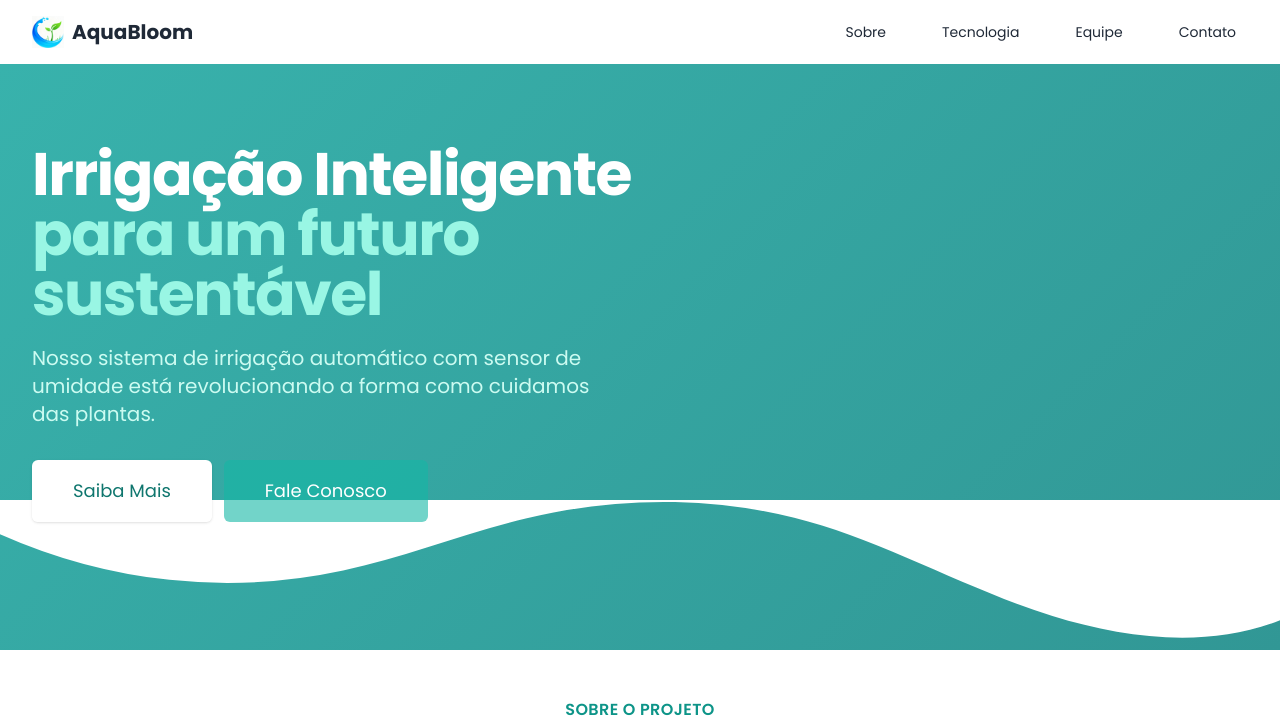
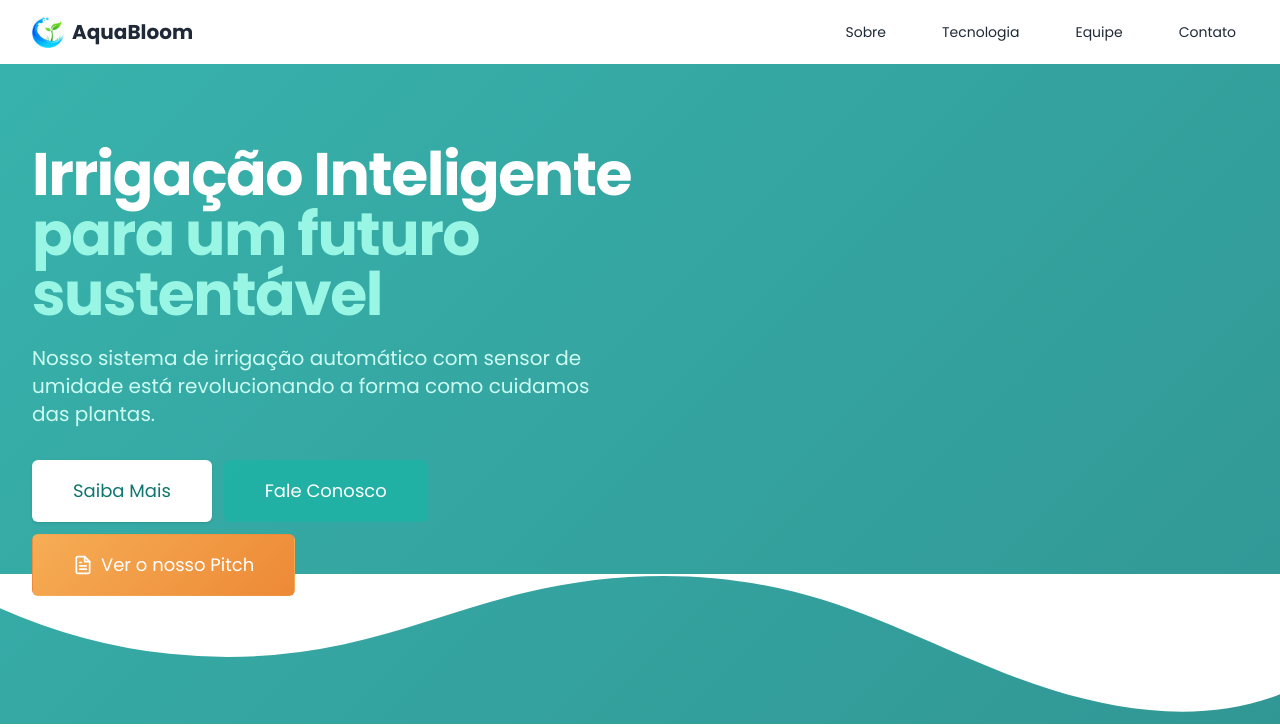
Before and after one commit to felipeguerralages123-arch/aquabloom-site, a plain HTML site: page index.html in a window 1280 px wide. Shown: the top 727 px of the page. Drawn offline with nearby package versions, Linux system fonts and the light colour scheme.

```diff
--- a/index.html
+++ b/index.html
@@ -51,6 +51,14 @@
                 box-shadow: 0 0 0 0 rgba(56, 178, 172, 0);
             }
         }
+        .pitch-btn {
+            background: linear-gradient(135deg, #f6ad55 0%, #ed8936 100%);
+            transition: all 0.3s ease;
+        }
+        .pitch-btn:hover {
+            transform: translateY(-2px);
+            box-shadow: 0 8px 20px rgba(237, 137, 54, 0.4);
+        }
     </style>
 </head>
 <body class="bg-gray-50">
@@ -62,7 +70,6 @@
                     <div class="flex-shrink-0 flex items-center">
                         <img src="imgsite/logo.jpg" alt="Logo AquaBloom" class="h-8 w-8 object-contain">
                         <span class="ml-2 text-xl font-bold text-gray-800">AquaBloom</span>
-
                     </div>
                 </div>
                 <div class="hidden md:ml-6 md:flex md:items-center md:space-x-8">
@@ -103,15 +110,21 @@
                         <p class="mt-3 text-base text-teal-100 sm:mt-5 sm:text-lg sm:max-w-xl sm:mx-auto md:mt-5 md:text-xl lg:mx-0">
                             Nosso sistema de irrigação automático com sensor de umidade está revolucionando a forma como cuidamos das plantas.
                         </p>
-                        <div class="mt-5 sm:mt-8 sm:flex sm:justify-center lg:justify-start">
+                        <div class="mt-5 sm:mt-8 sm:flex sm:flex-wrap sm:justify-center lg:justify-start gap-3">
                             <div class="rounded-md shadow">
                                 <a href="#tecnologia" class="w-full flex items-center justify-center px-8 py-3 border border-transparent text-base font-medium rounded-md text-teal-700 bg-white hover:bg-gray-50 md:py-4 md:text-lg md:px-10">
                                     Saiba Mais
                                 </a>
                             </div>
-                            <div class="mt-3 sm:mt-0 sm:ml-3">
+                            <div class="mt-3 sm:mt-0">
                                 <a href="#contato" class="w-full flex items-center justify-center px-8 py-3 border border-transparent text-base font-medium rounded-md text-white bg-teal-500 bg-opacity-60 hover:bg-opacity-70 md:py-4 md:text-lg md:px-10">
                                     Fale Conosco
+                                </a>
+                            </div>
+                            <div class="mt-3 sm:mt-0">
+                                <a href="https://drive.google.com/file/d/1bAIH5ygs-DtvzCdrHd6o7x8XQPMGi3mJ/view?usp=drive_link" target="_blank" rel="noopener noreferrer" class="pitch-btn w-full flex items-center justify-center gap-2 px-8 py-3 border border-transparent text-base font-medium rounded-md text-white md:py-4 md:text-lg md:px-10">
+                                    <i data-feather="file-text" class="h-5 w-5"></i>
+                                    Ver o nosso Pitch
                                 </a>
                             </div>
                         </div>
@@ -257,38 +270,31 @@
             </div>
             <div class="mt-10">
                 <dl class="space-y-10 md:space-y-0 md:grid md:grid-cols-2 lg:grid-cols-3 md:gap-x-8 md:gap-y-10">
-
                     <div class="relative">
                         <dt class="text-lg leading-6 font-medium text-gray-900">Felipe Lages</dt>
                         <dd class="mt-2 text-base text-gray-500">
                             Estudante do ensino secundário interessado em tecnologia e impacto ambiental.
                         </dd>
                     </div>
-
                     <div class="relative">
                         <dt class="text-lg leading-6 font-medium text-gray-900">Rafael Siqueira</dt>
                         <dd class="mt-2 text-base text-gray-500">
                             Jovem pesquisador em formação, com foco em engenharia e soluções sustentáveis.
                         </dd>
                     </div>
-
                     <div class="relative">
                         <dt class="text-lg leading-6 font-medium text-gray-900">Ricardo Silva</dt>
                         <dd class="mt-2 text-base text-gray-500">
                             Estudante dedicado à inovação científica e projetos escolares de impacto social.
                         </dd>
                     </div>
-
                     <div class="relative">
                         <dt class="text-lg leading-6 font-medium text-gray-900">Tiago Cunha</dt>
                         <dd class="mt-2 text-base text-gray-500">
                             Apaixonado por ciência e tecnologia, participa ativamente de feiras e competições estudantis.
                         </dd>
                     </div>
-
                 </dl>
-</div>
-                        </div>
             </div>
         </div>
     </div>
@@ -320,26 +326,22 @@
                                 <input type="text" name="name" id="name" class="py-3 px-4 block w-full shadow-sm focus:ring-teal-500 focus:border-teal-500 border-gray-300 rounded-md" placeholder="Seu nome completo">
                             </div>
                         </div>
-
                         <div>
                             <label for="email" class="block text-sm font-medium text-gray-700">Email</label>
                             <div class="mt-1">
                                 <input type="email" name="email" id="email" class="py-3 px-4 block w-full shadow-sm focus:ring-teal-500 focus:border-teal-500 border-gray-300 rounded-md" placeholder="seu@email.com">
                             </div>
                         </div>
-
                         <div>
                             <label for="message" class="block text-sm font-medium text-gray-700">Mensagem</label>
                             <div class="mt-1">
                                 <textarea id="message" name="message" rows="4" class="py-3 px-4 block w-full shadow-sm focus:ring-teal-500 focus:border-teal-500 border-gray-300 rounded-md" placeholder="Conte-nos sobre seu interesse no projeto"></textarea>
                             </div>
                         </div>
-
                         <div>
                             <button type="submit" class="w-full flex justify-center py-3 px-4 border border-transparent rounded-md shadow-sm text-sm font-medium text-white bg-teal-600 hover:bg-teal-700 focus:outline-none focus:ring-2 focus:ring-offset-2 focus:ring-teal-500">
                                 Enviar Mensagem
                             </button>
-                            <input type="hidden" name="_next" value="https://yourdomain.com/thank-you.html">
                         </div>
                     </form>
                 </div>
@@ -356,7 +358,6 @@
                     <p class="text-gray-300">
                         Um projeto escolar que promete revolucionar a irrigação sustentável.
                     </p>
-
                 </div>
                 <div>
                     <h3 class="text-white text-lg font-semibold mb-4">Links Úteis</h3>
@@ -365,6 +366,12 @@
                         <li><a href="#tecnologia" class="text-gray-300 hover:text-white">Tecnologia</a></li>
                         <li><a href="#equipe" class="text-gray-300 hover:text-white">Equipe</a></li>
                         <li><a href="#contato" class="text-gray-300 hover:text-white">Contato</a></li>
+                        <li>
+                            <a href="https://drive.google.com/file/d/1bAIH5ygs-DtvzCdrHd6o7x8XQPMGi3mJ/view?usp=drive_link" target="_blank" rel="noopener noreferrer" class="text-orange-400 hover:text-orange-300 flex items-center gap-1">
+                                <i data-feather="file-text" class="h-4 w-4"></i>
+                                Ver o nosso Pitch
+                            </a>
+                        </li>
                     </ul>
                 </div>
                 <div>
```
Lines whose indentation alone changed are shown as unchanged.
